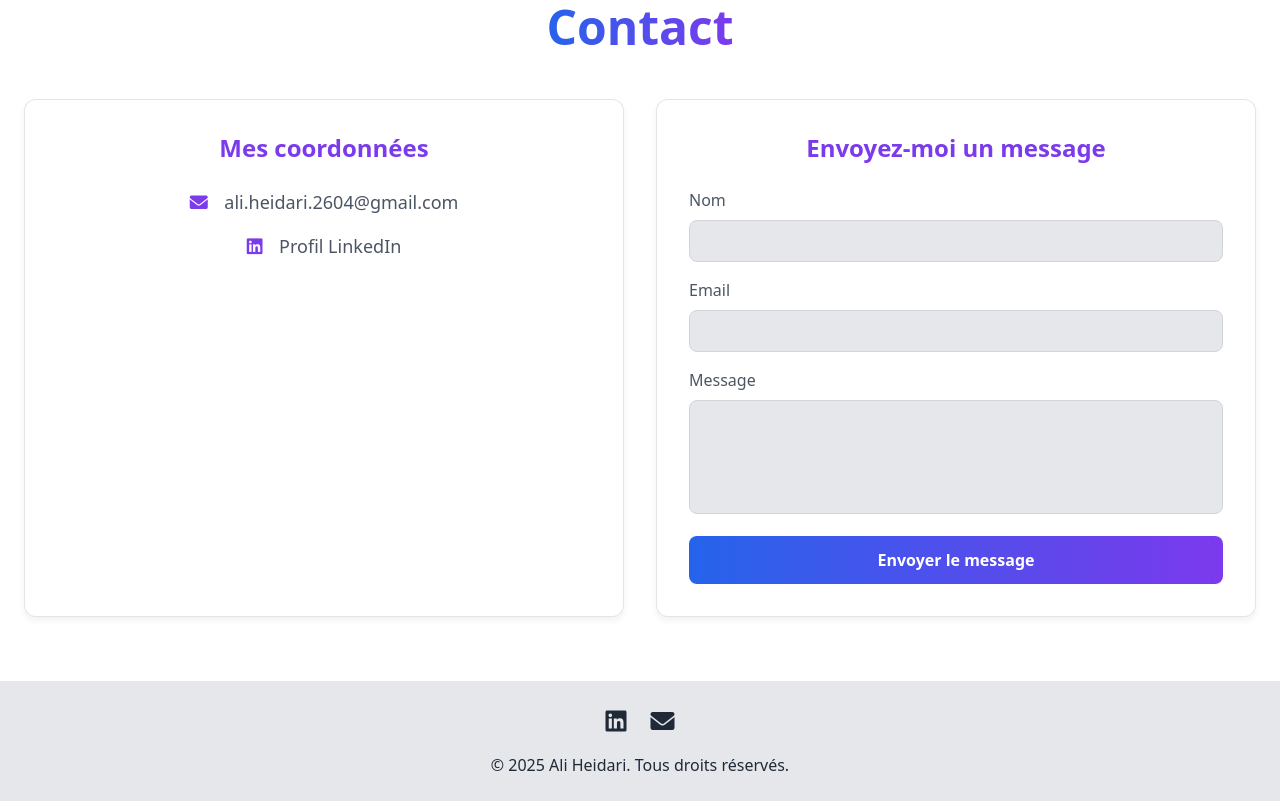
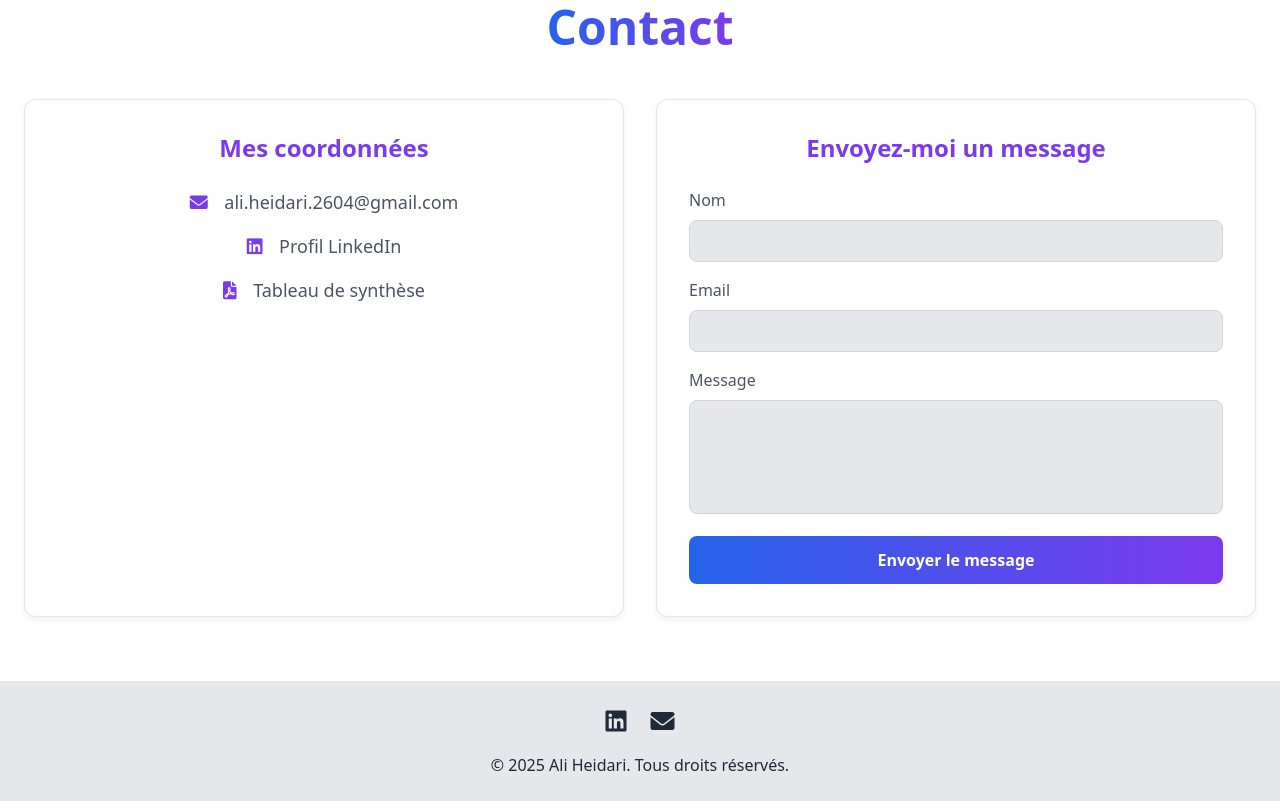
Before and after one commit to alibenzema/portfolioooo, a plain HTML site: page index.html in a window 1280 px wide. Shown: the part 3650-4451 px from the top of the page. Drawn offline with nearby package versions, Linux system fonts and the light colour scheme.

Commit message:
Add files via upload

```diff
--- a/index.html
+++ b/index.html
@@ -309,6 +309,13 @@
                                 Profil LinkedIn
                             </a>
                         </p>
+                        <p class="text-lg">
+                            <i class="fas fa-file-pdf text-purple-600 mr-3"></i>
+                            <button onclick="openModal('8 - BTS SIO - Annexe 8-1 - Tableau de synthèse-HEIDARI Ali - Epreuve E4 - BTS SIO 2024.xlsx - Tableau de synthèse Épreuve E4_2.pdf')"
+                                    class="text-gray-600 hover:text-purple-600 transition-colors">
+                                Tableau de synthèse
+                            </button>
+                        </p>
                     </div>
                 </div>
 
```
Also changed, not shown: 1 other file.
